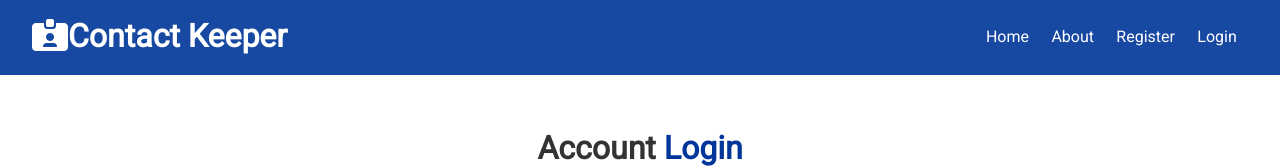
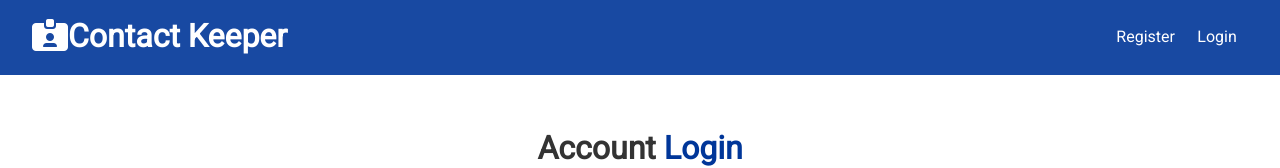
Before and after one commit to Knight-Khode/Contact-Keeper, a React (Create React App) app in the folder client/: page /login in a window 1280 px wide. Shown: the top 168 px of the page. Built offline with nearby package versions, Linux system fonts and the light colour scheme.

Commit message:
prtected key routes

```diff
--- a/client/src/App.js
+++ b/client/src/App.js
@@ -11,6 +11,7 @@
 import Alerts from './components/Layout/Alerts';
 import AuthState2 from './context/Auth/AuthState2';
 import setAuthToken from './utils/setAuthToken';
+import PrivateRoute from './components/routing/PrivateRoute';
 
 const App = ()=>{
   return(
@@ -23,7 +24,7 @@
               <div className="container">
                 <Alerts/>
                 <Switch>
-                  <Route exact path='/' component={Home}/>
+                  <PrivateRoute exact path='/' component={Home}/>
                   <Route exact path='/about' component={About}/>
                   <Route exact path='/register' component={Register}/>
                   <Route exact path='/login' component={Login}/>
--- a/client/src/components/Layout/Navbar.js
+++ b/client/src/components/Layout/Navbar.js
@@ -1,8 +1,40 @@
-import React from 'react'
+import React, {Fragment,useContext} from 'react'
 import PropTypes from 'prop-types'
 import {Link} from 'react-router-dom'
+import AuthContext from '../../context/Auth/authContext'
 
 const Navbar = ({title,icon})=>{
+    const authContext = useContext(AuthContext)
+
+    const {isAuthenticated,logout,user}=authContext
+
+    const onLogout= () =>{
+        logout()
+    }
+
+    const authLinks =(
+       <Fragment>
+           <li>Hello {user && user.name}</li>
+           <li>
+               <a onClick={onLogout}>
+                   <i className="fas fa-sign-out-alt"></i>{' '}
+                   <span className="hide-sm">Logout</span>
+               </a>
+           </li>
+       </Fragment>
+    )
+
+    const guestLinks =(
+        <Fragment>
+            <li>
+                <Link to='/register'>Register</Link>
+            </li>
+            <li>
+                <Link to='/login'>Login</Link>
+            </li>
+        </Fragment>
+     )
+
     return(
         <div className="navbar bg-primary">
             <h1>
@@ -10,12 +42,7 @@
                 {title}
             </h1>
             <ul>
-               <li>
-                <Link to='/'>Home</Link>
-                <Link to='/about'>About</Link>
-                <Link to='/register'>Register</Link>
-                <Link to='/login'>Login</Link>
-               </li>
+               {isAuthenticated ? authLinks : guestLinks}
             </ul>
         </div>
     )
--- /dev/null
+++ b/client/src/components/routing/PrivateRoute.js
@@ -0,0 +1,18 @@
+import React,{useContext} from 'react'
+import AuthContext from '../../context/Auth/authContext'
+import { Route,Redirect } from 'react-router-dom'
+
+
+const PrivateRoute = ({component:Component, ...rest}) => {
+    const authContext = useContext(AuthContext)
+    const {isAuthenticated,loading} = authContext
+    return (
+        <Route {...rest} render={props => !isAuthenticated ?(
+            <Redirect to='/login'/>
+        ):(
+            <Component {...props}/>
+        )}/>
+    )
+}
+
+export default PrivateRoute
--- a/client/src/context/Auth/AuthState2.js
+++ b/client/src/context/Auth/AuthState2.js
@@ -100,7 +100,11 @@
     }
 
     //Logout
-
+    const logout=()=>{
+        dispatch({
+            type:LOGOUT
+        })
+    }
 
     //Clear Errors
     const clearErrors=()=>{
@@ -119,7 +123,8 @@
             register,
             clearErrors,
             loadUser,
-            login
+            login,
+            logout
         }}>
             {props.children}
         </authContext.Provider>
--- a/client/src/context/Auth/authReducer.js
+++ b/client/src/context/Auth/authReducer.js
@@ -23,6 +23,7 @@
         case REGISTER_FAIL:
         case AUTH_ERROR:
         case LOGIN_FAIL:
+        case LOGOUT:
             localStorage.removeItem('token')
             return{
                 ...state,
@@ -43,7 +44,6 @@
                 loading:false,
                 user:action.payload
             }
-
         default:
             return state
     }
```
Also changed, not shown: 1 other file (tests, documents, lock files or other folders).
